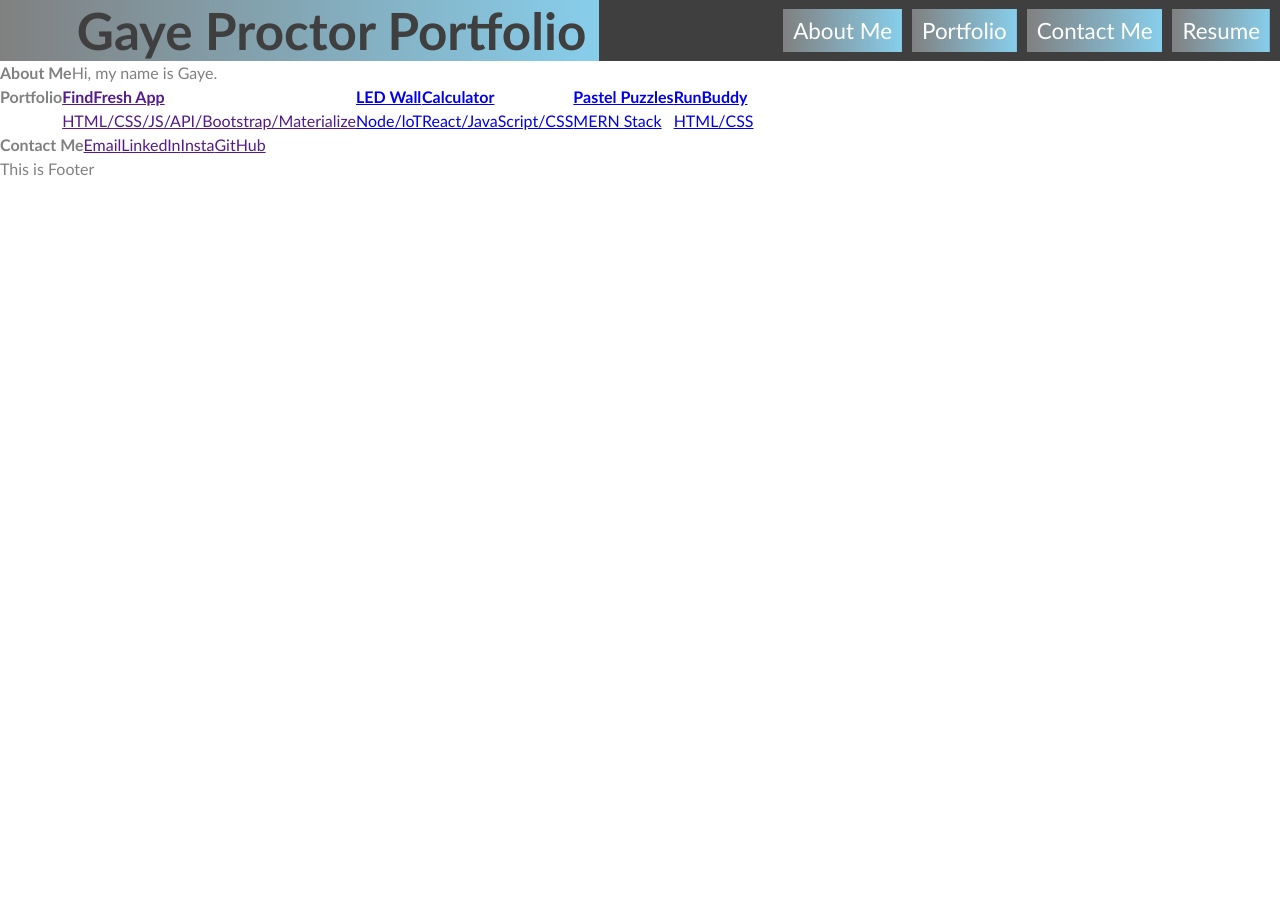
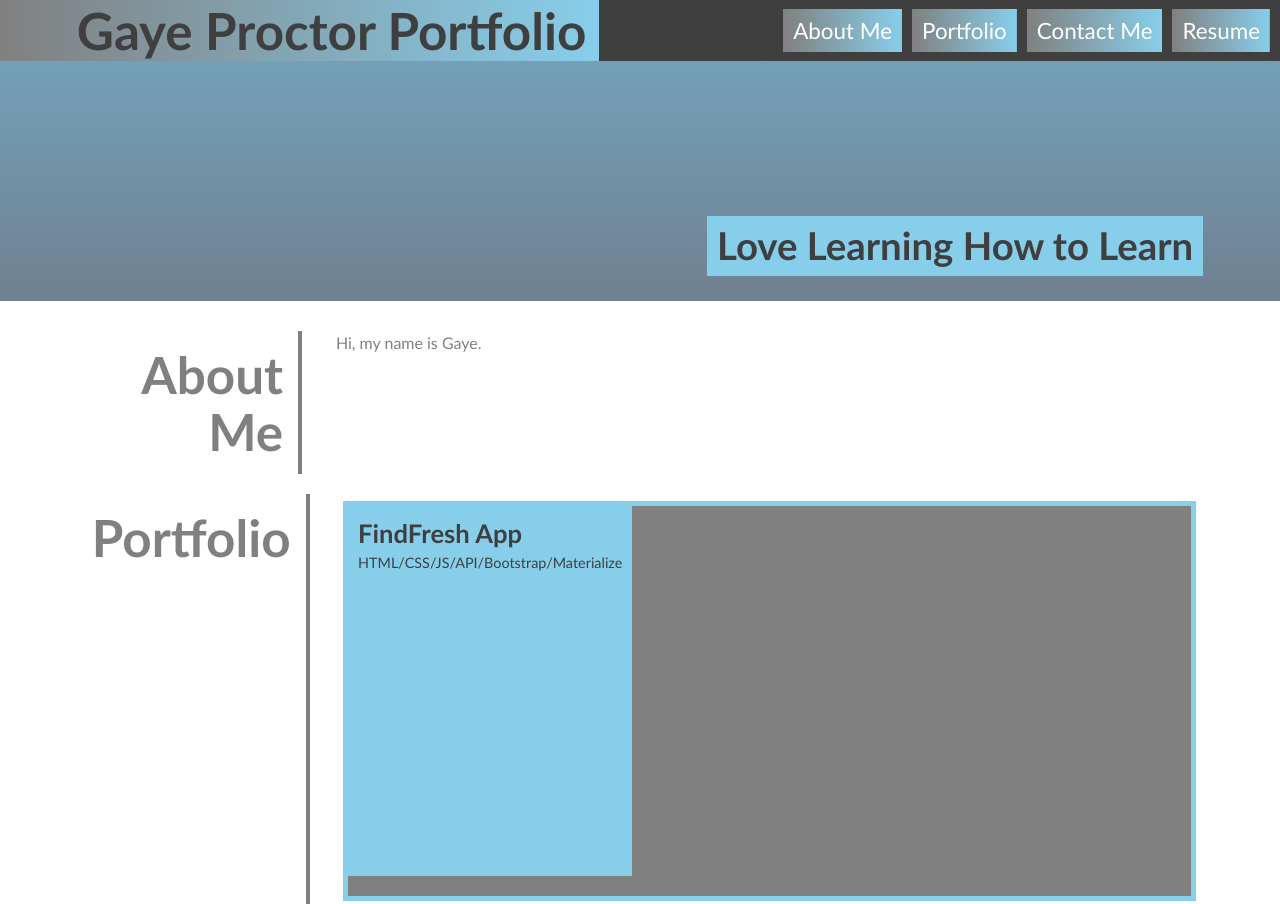
Before and after one commit to slsmi894/Gaye-Sandy, a plain HTML site: page index.html in a window 1280 px wide. Shown: the top 904 px of the page. Before the commit the page ends 800 px from the top, so only its background shows below. Drawn offline with Linux system fonts and the light colour scheme.

Commit message:
set internal boxes in Portfolio - contact Me

```diff
--- a/assets/css/stylesheet.css
+++ b/assets/css/stylesheet.css
@@ -98,27 +98,164 @@ nav a:last-child {
     margin-right: 5;
 }
 
+main {
+    margin-top: 20px;
+    margin-bottom: 45px;
+
+}
+
+.hero-banner    {
+    display:flex;
+    justify-content: flex-end;
+    align-items: flex-end;
+    text-align: right;
+    background: slategray;
+    background-image: url(" "), linear-gradient(180deg, var(--secondary) 0%, var(--primary) 100%);
+    background-size: cover;
+    background-position: center;
+    background-blend-mode: soft-light;
+    min-height: 30vh;
+    color: var(--light);
+    padding: 2% 6%;
+
+
+}
+
+.hero-banner div {
+    display: flex; 0 0 90%;
+
+}
+
+.hero-banner h2 {
+    background-color: var(--secondary);
+    color: var(--tertiary);
+    margin: 0;
+    padding: 5px 10px;
+    font-size:2.4rem;
+    line-height: 1.3;
+    display: inline;
+}
+
+
+.page-wrapper {
+    max-width: 88%;
+    margin-right: auto;
+    margin-left: auto;
+
+}
+
 .box-section {
     display:flex;
+    flex-direction: row;
+    flex-wrap: wrap;
+    align-items: stretch;
+    justify-content: space-between;
     font-size:
-    margin-right: 5px;
+    margin: 25px 0;
+    padding: 10px 0;
+
+}
+
+.box-section > h2 {
+    flex: 0 0 20%;
+    text-align: right;
+    padding: 15px;
+    border-right: 4px solid var(--primary);
+    font-size: 4vw;
+    line-height: 1.1;
+}
+
+.box-section > div {
+    flex: 0 0 77%;
+
+}
+
+.box-section p {
+    margin-bottom: 20px;
+
+}
+
+.flex-container {
+    display:flex;
+    flex-wrap: wrap;
+    justify-content: center;
 
 }
 
 .flex-items {
+    display: flex;
+    align; flex-end;
+    flex-basis: calc(50% - 1em);
+    min-height: 100px;
+    max-height: 150px;
+    padding: 0 0 20px 0;
+    margin: 0.5em;
+    text-decoration: none;
+    background-blend-mode: soft-light;
+    background-size: 150%;
+    transition: all 0.5s;
+    font-size: 0.9rem;
+    border: 5px solid var(--secondary);
+    background-color: var(--primary);
+    color: var(--tertiary);
+
+}
+.flex-items:first-child {
+    min-height: 400px;
+    flex-basis: 100%;
 
 }
 
+.flex-items:hover {
+    background-color: black;
 
-#contact me {
+}
+
+.flex-items div {
+    background-color: var(--secondary);
+    padding: 8px 10px;
+}
+
+.flex-items h3 {
+    font-size: 1.6rem;
+
+
+}
+.contact div {
     display:flex;
     flex-wrap: wrap;
     justify-content: space-between;
     align-items: center;
     background-color: var(--primary);
+    height: 100%;
+}
+
+.contact div a {
+    display: inline-block;
+    padding:5px;
+    color: var(--tertiary);
+    text-decoration: none;
+    font-size: 1.4rem;
+    font-style: normal;
+    background-image: linear-gradient(270deg, var(--primary) 0%, var(--primary) 100%);
+    background-repeat: no-repeat;
+    background-size: 100% 0.3em;
+    background-position: bottom;
+    transition: all 0.25s ease-in;
+    margin: 0 0.2rem 0.1rem;
 
 }
 
+.contact div a:hover {
+    background-size: 100% 88%;
+    color: var(--secondary);
+
+
+}
+
+.findfresh {
+    background-image: url(" ");
+}
 
 /* portfolio content */
 
@@ -136,7 +273,14 @@ nav a:last-child {
 
 
 /* media queries - responsiveness*/
+media screen (look this
+header,
+h1,
+nav
+b)\
+box-section h2 (look at how it's written)
 
+Look up media screen - just take a look and figure out from the read me - quite a bit to do - try to figure it out. then add - then do a pull request and Sandy will look at it.
 
 
 
--- a/index.html
+++ b/index.html
@@ -20,6 +20,16 @@
       </nav>
     </header>
 
+    <section class="hero-banner">
+      <div>
+        <h2>
+          Love Learning How to Learn
+        </h2>
+      </div>
+
+
+    </section>
+
    <main class="page-wrapper">
       <section class="box-section" id="about">
         <!-- Add bio, picture of me, -->
@@ -32,6 +42,7 @@
       <section class="box-section" id="portfolio">
         <!-- 1 large box 2 rows of 2 boxes side by side -->
           <h2>Portfolio</h2>
+          <div class="flex-container">
           <!-- insert images and title and brief description - one word - need 5 boxes -->
           <a href="" class="flex-items findfresh">
           <div >
@@ -67,17 +78,20 @@
             <p>HTML/CSS</p>
           </div>
         </a>
+        </div>
 
       </section>
 
       <section>
         <!-- email address / LinkedIn / IG -->
-        <section class="box-section" id="contact">
+        <section class="box-section contact" id="contact">
           <h2>Contact Me</h2>
+          <div>
           <a href="">Email</a>
           <a href="">LinkedIn</a>
           <a href="">Insta</a>
           <a href="">GitHub</a>
+          </div>
 
         </div>
       </section>
```
